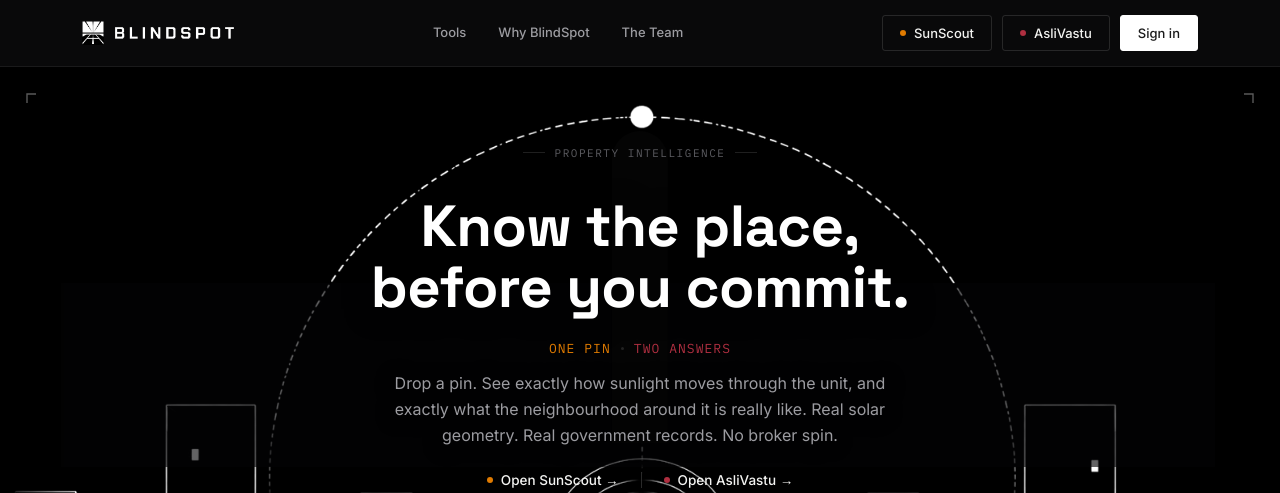
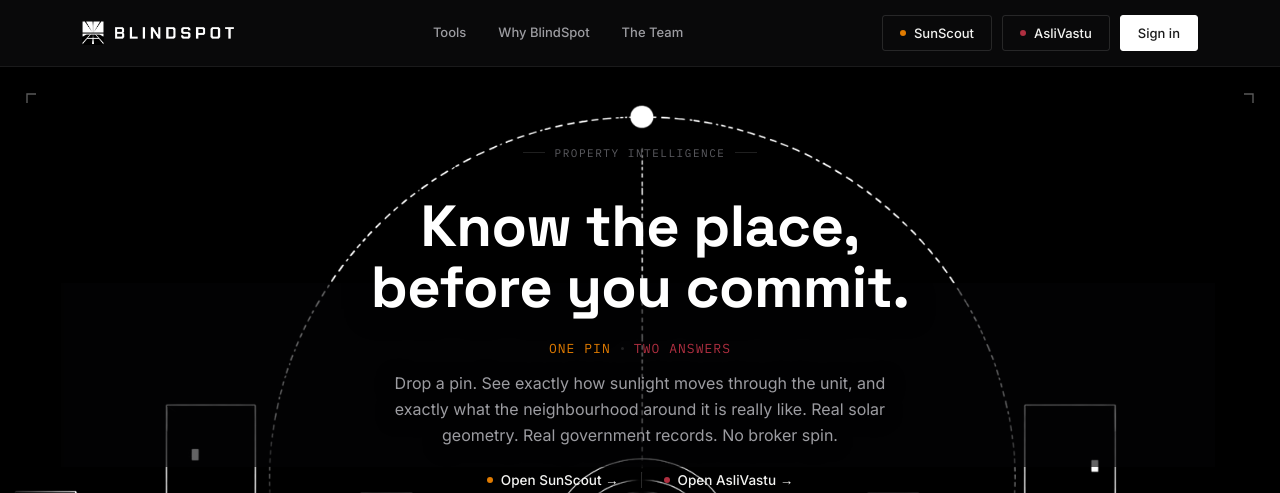
Before and after one commit to BlindSpotCo/BlindSpot, a Next.js app: page / in a window 1280 px wide. Shown: the top 493 px of the page. Built offline with nearby package versions, Linux system fonts and the light colour scheme.

Commit message:
Remove beam stripe behind headline, keep panel only

```diff
--- a/app/globals.css
+++ b/app/globals.css
@@ -91,20 +91,15 @@
     grid-row:1; grid-column:1; position:relative; z-index:1; pointer-events:none;
   }
 
-  /* Matches the supplied design element exactly: a flat rectangular panel
-     behind the text block, plus a solid vertical beam (rounded top cap)
-     running from just below the sun down to the pin, fully covering the
-     dashed guide-line instead of just dimming it. Percentages are the
-     measured proportions of that reference (1359×741), positioned inside
-     .hero-scene-wrap so they scale exactly with the illustration. */
+  /* Flat rectangular panel behind the paragraph/CTAs/coord-readout only —
+     that's the zone where the dashed guide-line was actually crossing
+     readable text. (A vertical "beam" extending this coverage up through
+     the headline was tried and removed: nobody had a problem with the line
+     behind the headline, and the beam showed up as a visible dark stripe
+     there instead.) */
   .hero-scene-panel{
     position:absolute; left:4.8%; right:5.1%; top:27%; height:23%;
     background:rgba(4,4,5,0.62); pointer-events:none;
-  }
-  .hero-scene-beam{
-    position:absolute; left:50%; transform:translateX(-50%); width:4.4%;
-    top:8%; height:39%;
-    background:#040404; border-radius:999px 999px 0 0; pointer-events:none;
   }
 
   .hero-content{
--- a/app/page.js
+++ b/app/page.js
@@ -140,7 +140,6 @@
         <div className="hero-scene-wrap">
           <img className="hero-scene-img" src="/hero-scene.png" alt="A city skyline converging on a single located pin, with the sun's arc traced above it" />
           <div className="hero-scene-panel" aria-hidden="true"></div>
-          <div className="hero-scene-beam" aria-hidden="true"></div>
         </div>
       </section>
 
```
